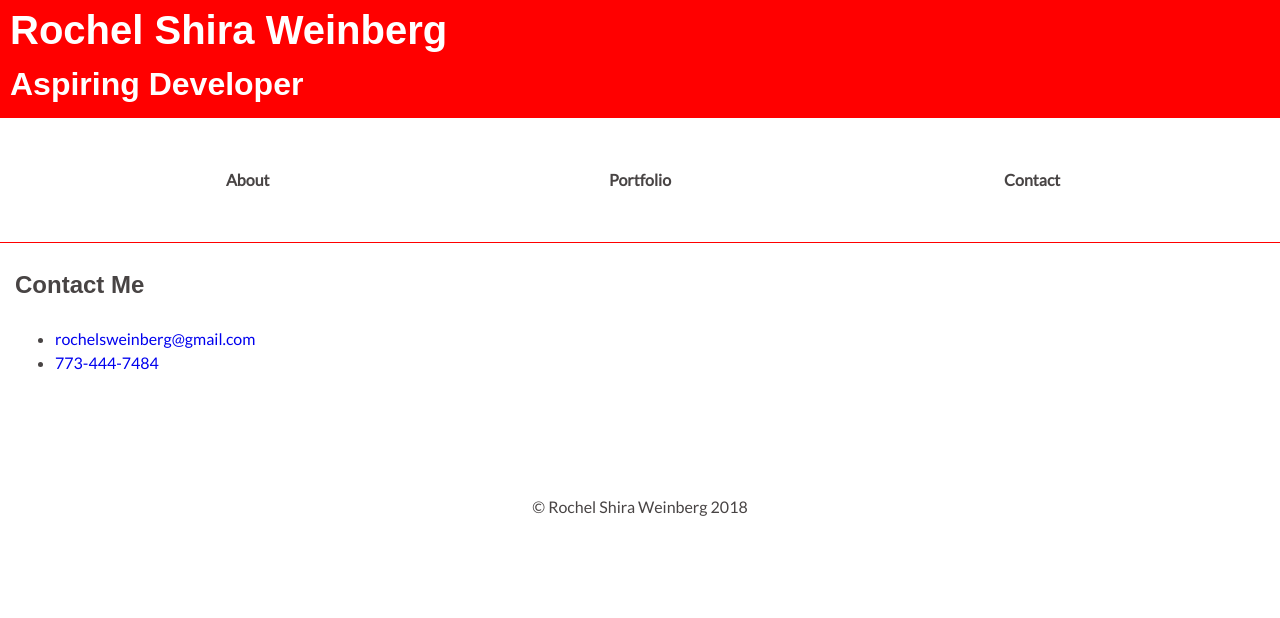
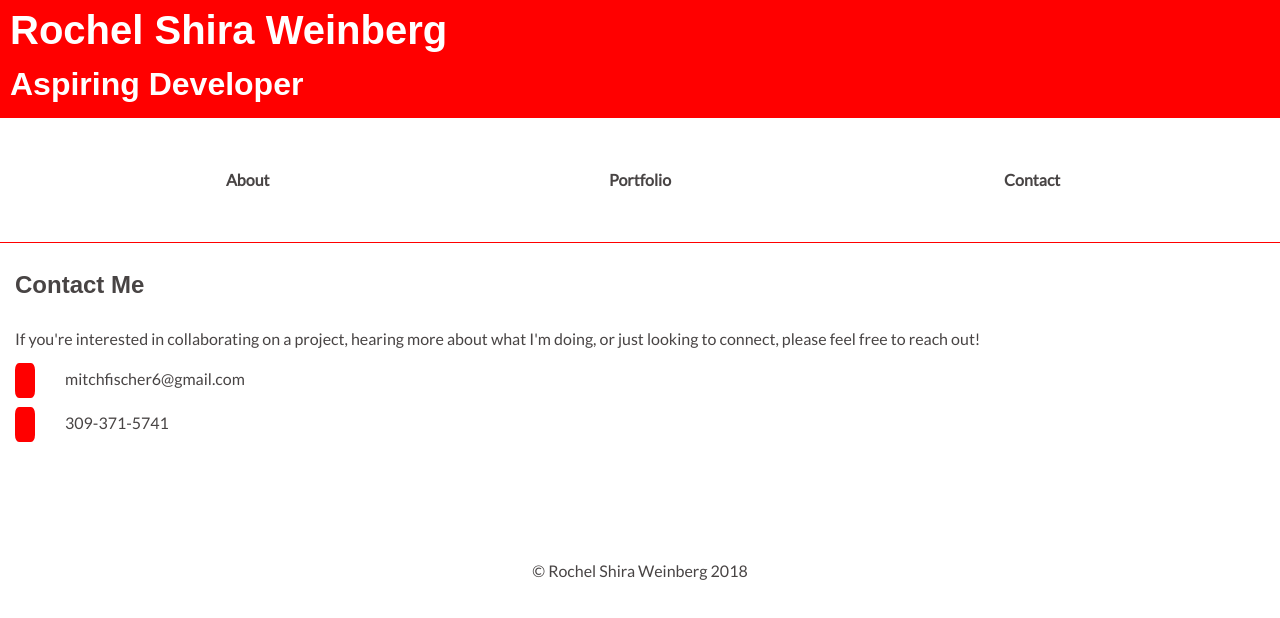
Before and after one commit to CodingBookworm/web1, a plain HTML site: page contact.html in a window 1280 px wide. Drawn offline with Linux system fonts and the light colour scheme; a web font is replaced by a local one.

```diff
--- a/contact.html
+++ b/contact.html
@@ -10,6 +10,7 @@
 </head>
 <body>
     <header>
+        <!-- Comment on contact page -->
         <h1>Rochel Shira Weinberg</h1>
         <h2>Aspiring Developer</h2>
         <nav>
@@ -21,13 +22,22 @@
         </nav>
     </header>
     <main>
-        <section>
-        <h3>Contact Me</h3>
-        <ul>
-            <li><a href="mailto:rochelsweinberg@gmail.com">rochelsweinberg@gmail.com</a></li>
-            <li><a href="tel:773-444-7484">773-444-7484</a></li>
-        </ul>
-        </section>
+            <section id="contact-info">
+                <h3>Contact Me</h3>
+                <p>If you're interested in collaborating on a project, hearing more about what I'm doing, or just looking to connect, please feel free to reach out!</p>
+            </section>
+            <section id="contact-list">
+                <ul>
+                    <li>
+                        <a href="mailto:mitchfischer6@gmail.com">
+                        <i class="far fa-envelope contact-icon"></i>mitchfischer6@gmail.com</a>
+                    </li>
+                    <li>
+                        <a href="tel:309-371-5741"><i class="fas fa-phone contact-icon"></i>309-371-5741</a>
+                    </li>
+                </ul>
+            </section>
+        </main>
     </main>
     <footer>
                 <p>&copy; Rochel Shira Weinberg 2018</p>
```
Also changed, not shown: index.html (+1 -0 lines).
